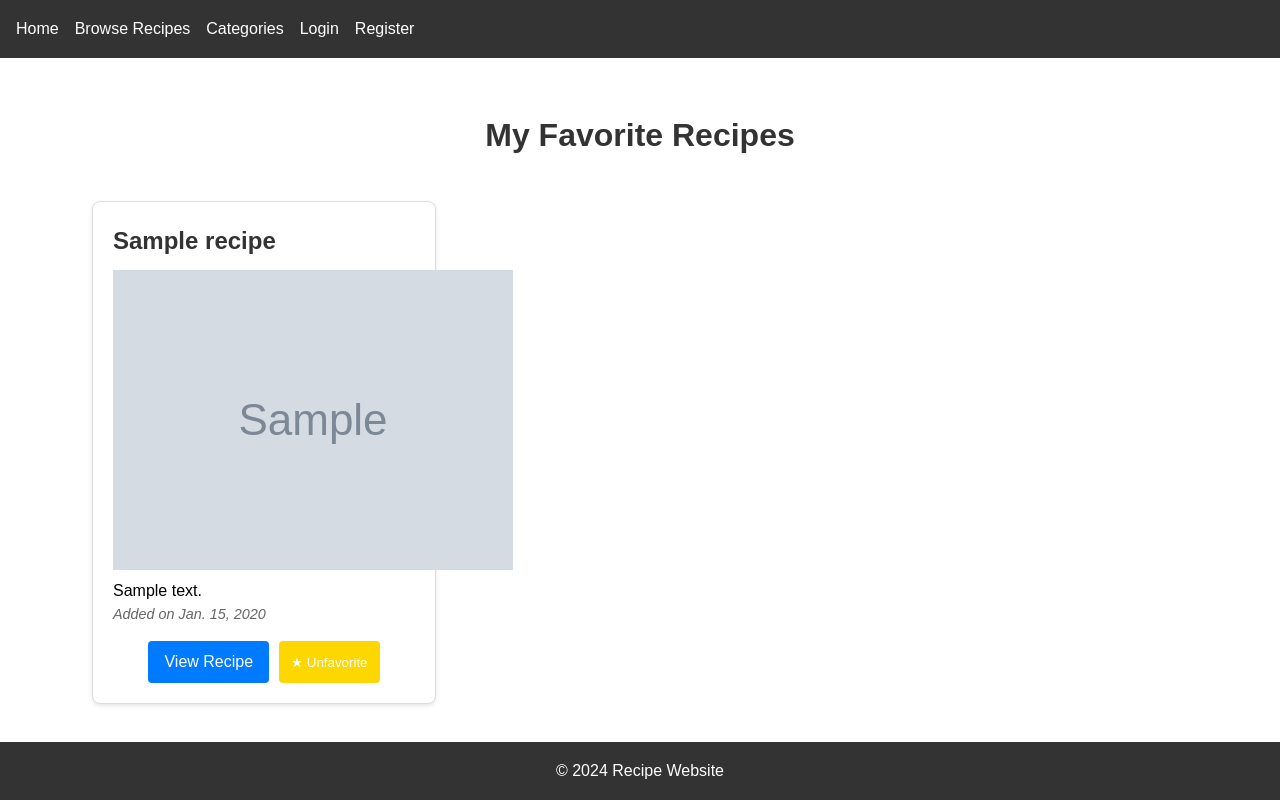
After one commit to StephenIles/Milestone-Project-4, a Django app: template templates/recipes/favorite_list.html in a window 1280 px wide. The commit adds this page. Run offline with Django 3.2, Linux system fonts and the light colour scheme; the template is opened without the code that fills it: most values are stand-ins (such as "Sample title", 1, 10 or a date in 2020); grey boxes marked "Sample" are stand-in pictures.

Commit message:
feat: implement recipe favorites system
- Add Favorite model with user and recipe relationships
- Create toggle_favorite view for adding/removing favorites
- Add favorites list view and template
- Implement JavaScript for async favorite toggling
- Add favorite button to recipe detail page
- Add favorites page to view all favorited recipes
- Add navigation link for favorites page
- Style favorite buttons and cards

```diff
--- a/recipes/urls.py
+++ b/recipes/urls.py
@@ -15,4 +15,8 @@ urlpatterns = [
     path('register/', views.register, name='register'),
     path('categories/', views.category_list, name='category_list'),
     path('category/<slug:slug>/', views.category_detail, name='category_detail'),
+
+    # Favorite URLs - Make sure these are at the root level
+    path('recipes/favorite/<int:recipe_id>/toggle/', views.toggle_favorite, name='toggle_favorite'),
+    path('favorites/', views.favorite_recipes, name='favorite_list'),
 ]
--- a/static/css/style.css
+++ b/static/css/style.css
@@ -405,3 +405,32 @@ h1, h2 {
     margin: 20px 0;
     text-align: center;
 }
+
+/* Favorite Button Styles */
+.btn-favorite {
+    background: transparent;
+    border: 2px solid #ffd700;
+    color: #ffd700;
+    padding: 5px 10px;
+    cursor: pointer;
+    transition: all 0.3s ease;
+}
+
+.btn-favorite.active {
+    background: #ffd700;
+    color: white;
+}
+
+.favorite-date {
+    color: #666;
+    font-size: 0.9em;
+    font-style: italic;
+}
+
+/* Recipe Card Action Styles */
+.recipe-card-actions {
+    display: flex;
+    gap: 10px;
+    justify-content: center;
+    margin-top: 15px;
+}
--- /dev/null
+++ b/static/js/favorites.js
@@ -0,0 +1,48 @@
+function toggleFavorite(button) {
+    const recipeId = button.dataset.recipeId;
+    console.log('Toggling favorite for recipe:', recipeId);
+
+    fetch(`/recipes/favorite/${recipeId}/toggle/`, {
+        method: 'POST',
+        headers: {
+            'X-CSRFToken': getCookie('csrftoken'),
+            'Content-Type': 'application/json',
+        },
+        credentials: 'same-origin'
+    })
+    .then(response => {
+        if (!response.ok) {
+            throw new Error('Network response was not ok');
+        }
+        return response.json();
+    })
+    .then(data => {
+        console.log('Data:', data);
+        if (data.status === 'added') {
+            button.classList.add('active');
+            button.innerHTML = '★ Favorited';
+        } else {
+            button.classList.remove('active');
+            button.innerHTML = '☆ Add to Favorites';
+        }
+    })
+    .catch(error => {
+        console.error('Error:', error);
+    });
+}
+
+// Helper function to get CSRF token
+function getCookie(name) {
+    let cookieValue = null;
+    if (document.cookie && document.cookie !== '') {
+        const cookies = document.cookie.split(';');
+        for (let i = 0; i < cookies.length; i++) {
+            const cookie = cookies[i].trim();
+            if (cookie.substring(0, name.length + 1) === (name + '=')) {
+                cookieValue = decodeURIComponent(cookie.substring(name.length + 1));
+                break;
+            }
+        }
+    }
+    return cookieValue;
+}
--- a/templates/recipes/base.html
+++ b/templates/recipes/base.html
@@ -8,6 +8,8 @@
     <link rel="stylesheet" href="{% static 'css/style.css' %}">
 </head>
 <body>
+    {% csrf_token %}
+
     <header>
         <nav>
             <ul>
@@ -17,6 +19,7 @@
                 {% if user.is_authenticated %}
                     <li><a href="{% url 'recipes:profile' %}">My Profile</a></li>
                     <li><a href="{% url 'recipes:logout' %}">Logout</a></li>
+                    <li><a href="{% url 'recipes:favorite_list' %}">My Favorites</a></li>
                 {% else %}
                     <li><a href="{% url 'login' %}">Login</a></li>
                     <li><a href="{% url 'recipes:register' %}">Register</a></li>
@@ -33,7 +36,7 @@
     <footer>
         <p>&copy; 2024 Recipe Website</p>
     </footer>
-
+    <script src="{% static 'js/favorites.js' %}"></script>
     <script src="{% static 'js/main.js' %}"></script>
 </body>
 </html>
--- /dev/null
+++ b/templates/recipes/favorite_list.html
@@ -0,0 +1,32 @@
+{% extends 'recipes/base.html' %}
+
+{% block title %}My Favorite Recipes{% endblock %}
+
+{% block content %}
+<div class="favorites-container">
+    <h1>My Favorite Recipes</h1>
+
+    <div class="recipe-grid">
+        {% for favorite in favorites %}
+            <div class="recipe-card">
+                <h3>{{ favorite.recipe.title }}</h3>
+                {% if favorite.recipe.image %}
+                    <img src="{{ favorite.recipe.image.url }}" alt="{{ favorite.recipe.title }}">
+                {% endif %}
+                <p>{{ favorite.recipe.description|truncatewords:30 }}</p>
+                <p class="favorite-date">Added on {{ favorite.created_at|date }}</p>
+                <div class="recipe-card-actions">
+                    <a href="{% url 'recipes:recipe_detail' favorite.recipe.pk %}" class="btn">View Recipe</a>
+                    <button class="btn btn-favorite active"
+                            data-recipe-id="{{ favorite.recipe.id }}"
+                            onclick="toggleFavorite(this)">
+                        ★ Unfavorite
+                    </button>
+                </div>
+            </div>
+        {% empty %}
+            <p>You haven't favorited any recipes yet.</p>
+        {% endfor %}
+    </div>
+</div>
+{% endblock %}
```
Also changed, not shown: recipes/models.py (+12 -0 lines), recipes/views.py (+38 -2 lines), templates/recipes/recipe_detail.html (+29 -0 lines), db.sqlite3, recipes/migrations/0005_favorite.py (added).
